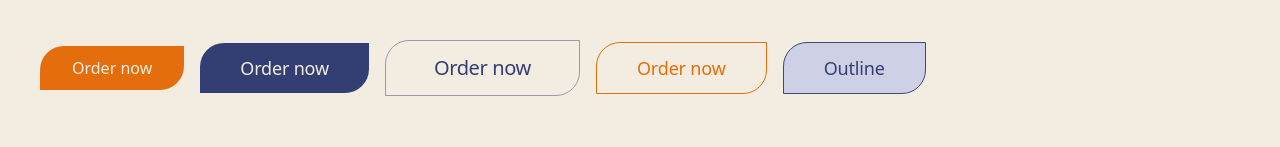
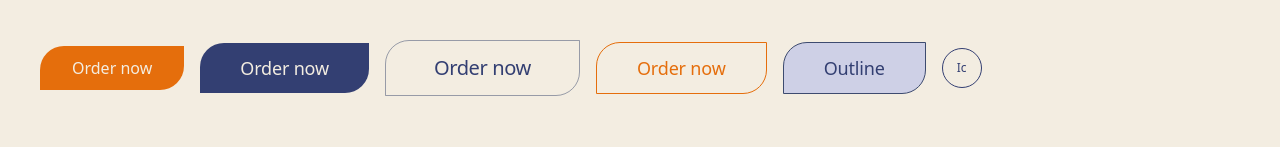
Before and after one commit to emmanuelledennemont/Miyabi-House, a Next.js app: page / in a window 1280 px wide. Shown: the top 147 px of the page. Built offline with nearby package versions, Linux system fonts and the light colour scheme.

Commit message:
design system icon

```diff
--- a/src/pages/index.tsx
+++ b/src/pages/index.tsx
@@ -13,6 +13,7 @@ export default function Home() {
         <Button size='lg' variant='disabled'>Order now</Button>
         <Button variant='beige'>Order now</Button>
         <Button variant='outline'>Outline</Button>
+        <Button size='xs' variant='icon'>Ic</Button>
       </div>
 
       <main>
--- a/src/ui/design-system/button/button.tsx
+++ b/src/ui/design-system/button/button.tsx
@@ -1,16 +1,18 @@
 import clsx from "clsx";
 
 interface ButtonProps {
-  variant?: "primary" | "secondary" | "beige" | "outline" | "disabled" | "link";
-  size?: "sm" | "md" | "lg";
+  variant?: "primary" | "secondary" | "beige" | "outline" | "disabled" | "icon";
+  size?: "xs" | "sm" | "md" | "lg";
   disabled?: boolean;
   isLoading?: boolean;
+  icon?: any;
+  icontheme?: "primary" | "secondary" | "beige";
   className?: string;
   children?: React.ReactNode;
 }
-export const Button = ({ variant = "primary", size = "md", disabled, isLoading, className, children }: ButtonProps) => {
+export const Button = ({ variant = "primary", size = "md", icon, icontheme = "primary", disabled, isLoading, className, children }: ButtonProps) => {
 
-  let variantStyle: string = "", sizeStyle: string = "";
+  let variantStyle: string = "", sizeStyle: string = "", iconSize: number = 0;
 
   switch (variant) {
     case "primary": // default
@@ -28,12 +30,15 @@ export const Button = ({ variant = "primary", size = "md", disabled, isLoading,
     case "disabled":
       variantStyle = "bg-gray-200 border border-primary-300/50 text-primary rounded cursor-not-allowed";
       break;
-    case "link":
-      variantStyle = "bg-transparent text-primary";
+    case "icon":
+      variantStyle = "bg-transparent border text-primary rounded-full";
       break;
   }
 
   switch (size) {
+    case "xs":
+      sizeStyle = "w-10 h-10 text-caption4 font-medium";
+      break;
     case "sm":
       sizeStyle = "px-[32px] py-[10px] text-captation3 font-medium";
       break;
--- a/tailwind.config.ts
+++ b/tailwind.config.ts
@@ -111,6 +111,7 @@ const config: Config = {
       ],
     },
     borderRadius: {
+      full: '9999px',
       DEFAULT: '24px 0px', // Coin par défaut
     },
     extend: {},
```
